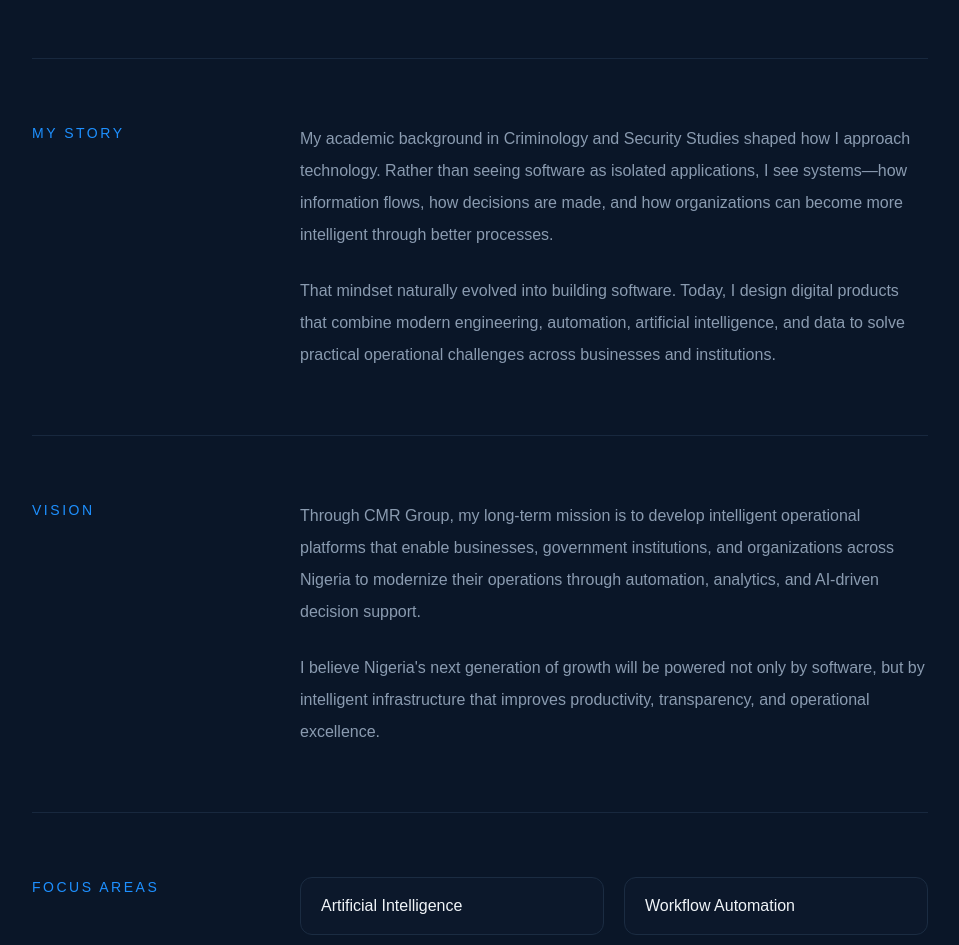
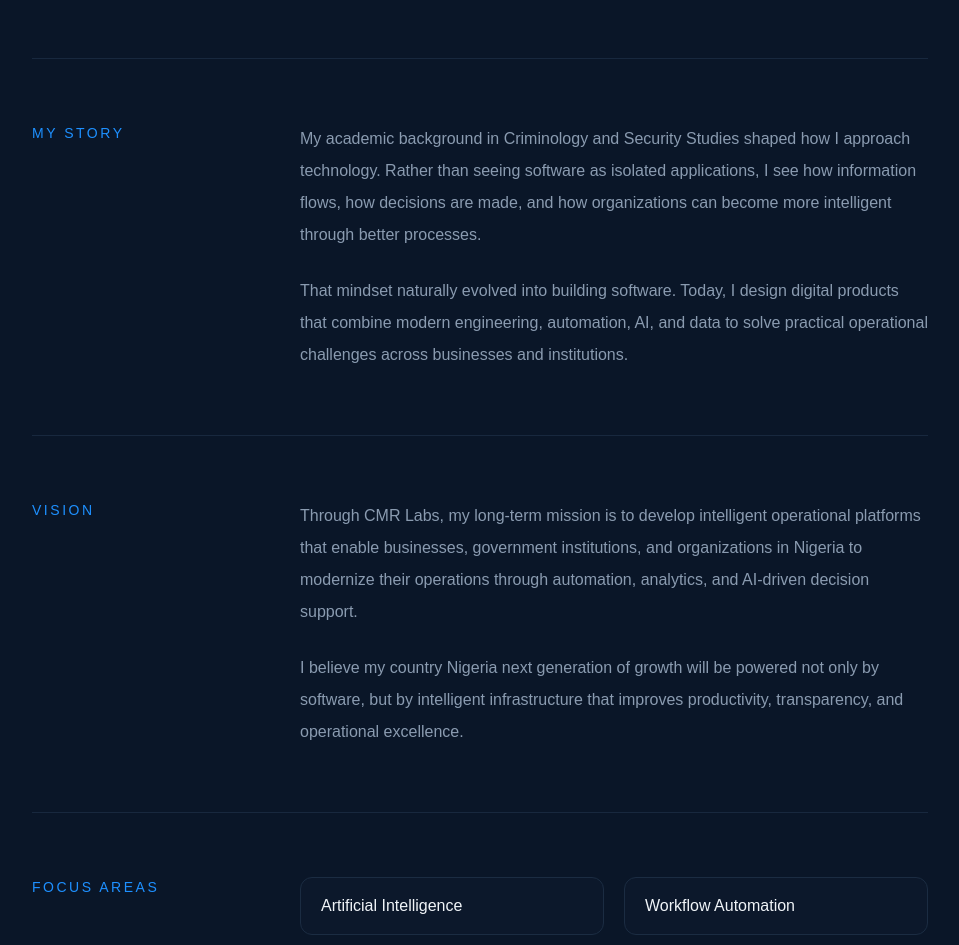
Before and after one commit to ooz-man/personal-website, a Next.js app: page /about in a window 1280 px wide. Shown: the part 660-1605 px from the top of the page, without its empty margins (160-1119 px from the left). Built offline with nearby package versions, Linux system fonts and the light colour scheme.

Commit message:
Refactor text for clarity and consistency

```diff
--- a/app/about/page.tsx
+++ b/app/about/page.tsx
@@ -48,7 +48,7 @@ export default function About() {
             <p>
               My academic background in Criminology and Security Studies shaped
               how I approach technology. Rather than seeing software as isolated
-              applications, I see systems—how information flows, how decisions
+              applications, I see how information flows, how decisions
               are made, and how organizations can become more intelligent
               through better processes.
             </p>
@@ -56,8 +56,8 @@ export default function About() {
             <p>
               That mindset naturally evolved into building software. Today, I
               design digital products that combine modern engineering,
-              automation, artificial intelligence, and data to solve practical
-              operational challenges across businesses and institutions.
+              automation, AI, and data to solve practical operational
+              challenges across businesses and institutions.
             </p>
           </div>
         </section>
@@ -72,15 +72,15 @@ export default function About() {
 
           <div className="space-y-6 text-[#8A9BB0] leading-8">
             <p>
-              Through CMR Group, my long-term mission is to develop intelligent
+              Through CMR Labs, my long-term mission is to develop intelligent
               operational platforms that enable businesses, government
-              institutions, and organizations across Nigeria to modernize their
+              institutions, and organizations in Nigeria to modernize their
               operations through automation, analytics, and AI-driven decision
               support.
             </p>
 
             <p>
-              I believe Nigeria's next generation of growth will be powered not
+              I believe my country Nigeria next generation of growth will be powered not
               only by software, but by intelligent infrastructure that improves
               productivity, transparency, and operational excellence.
             </p>
```
